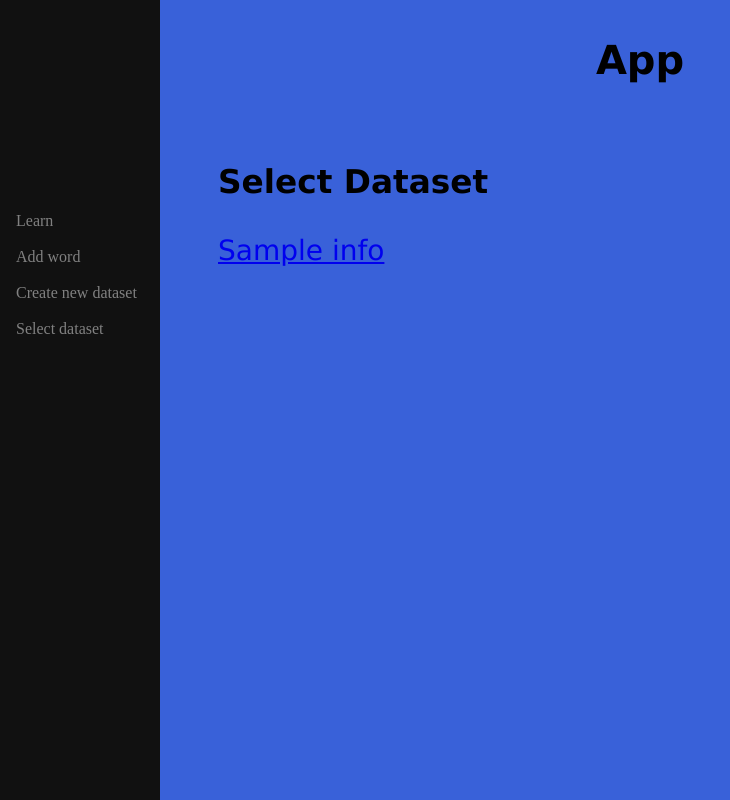
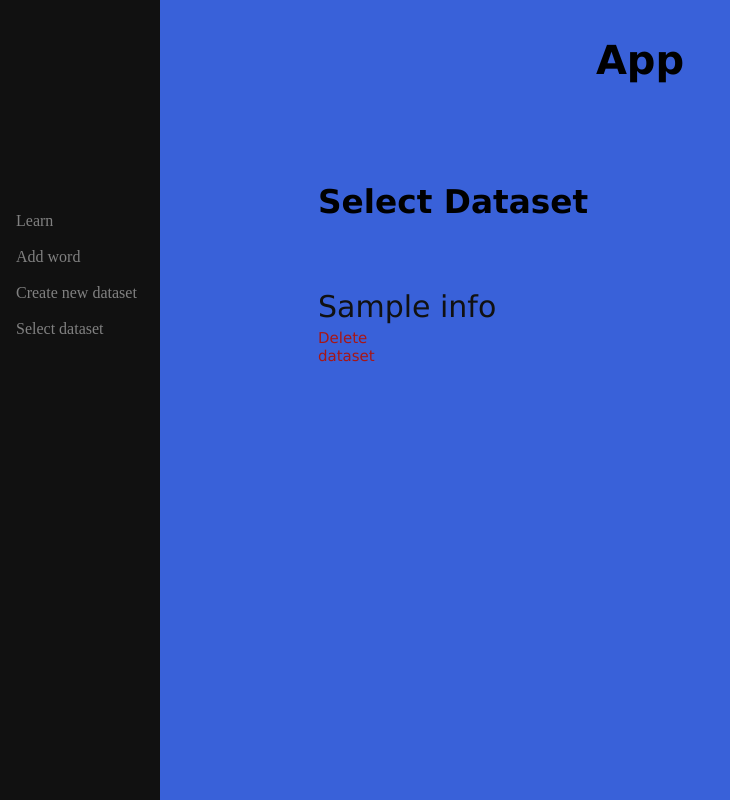
Before and after one commit to kamilpinas12/Word-Learn-App, a Flask app: page / in a window 1280 px wide. Shown: the whole page, without its empty margins (0-730 px from the left). Run offline with Flask 3, Linux system fonts and the light colour scheme; tables that the repository leaves empty hold one stand-in row (values such as "Sample post").

Commit message:
delete dataset

```diff
--- a/app/db_helpers.py
+++ b/app/db_helpers.py
@@ -9,7 +9,6 @@ def add_new_dataset(user_id, new_dataset_name):
     # created new database = return 1
     # dataset name already used = return 0
 
-    #check if name is already used
     is_name_used = db.session.query(User).filter_by(id=user_id).join(User.dataset).filter(DatasetInfo.name == new_dataset_name).first()
 
     if is_name_used is None:
--- a/app/models.py
+++ b/app/models.py
@@ -10,7 +10,7 @@ class User(db.Model):
     id: so.Mapped[int] = so.mapped_column(primary_key=True)
     username: so.Mapped[str] = so.mapped_column(sa.String(64), index=True, unique=True)
     dataset: so.WriteOnlyMapped['DatasetInfo'] = so.relationship(
-        back_populates='author')
+        back_populates='author', cascade='all, delete-orphan')
 
     def __repr__(self):
         return f'User {self.username}'
@@ -24,7 +24,7 @@ class DatasetInfo(db.Model):
     user_id: so.Mapped[int] = so.mapped_column(sa.ForeignKey(User.id), index=True)
 
     pair: so.WriteOnlyMapped['Pair'] = so.relationship(
-        back_populates='dataset_name')
+        back_populates='dataset_name', cascade='all, delete-orphan')
 
     def __repr__(self):
         return f'Dataset: {self.name}'
--- a/app/routes.py
+++ b/app/routes.py
@@ -60,6 +60,16 @@ def add_dataset():
     if form.validate_on_submit():
         new = form.dataset_name.data
         ret = add_new_dataset(global_user_id, new)
-        print(new, ret)
         return flask.render_template('add_dataset.html', feedback=ret, new_name=new, form=form)
     return flask.render_template('add_dataset.html', form=form, feedback=None, new_name=None)
+
+
+@app.route('/delete_dataset/<int:id>')
+def delete_dataset(id):
+    global global_dataset_id
+    if id == global_dataset_id:
+        global_dataset_id = None
+
+    DatasetInfo.query.filter_by(id=id).delete()
+    db.session.commit()
+    return flask.redirect('/')
--- a/app/static/styles.css
+++ b/app/static/styles.css
@@ -32,14 +32,48 @@ h1 {
 
 .sidenav a:hover{
     color: #f1f1f1;
+
 }
 
 .main {
-    margin-left: 200px;
+    margin-left: 300px;
+    margin-right: 10px;
     font-size: 28px;
     padding: 0px 10px;
-    margin-top: 70px;
+    margin-top: 90px;
     font-family: verdana;
+}
+
+
+.list {
+    padding-top: 30px;
+    margin_right: 10px;
+    width: 400px;
+}
+
+.list a {
+    display: block;
+    font-size: 30px;
+    text-decoration: none;
+    padding-top: 5px;
+    padding-right: 5px;
+    color: #111111;
+}
+
+
+.list a.delete_dataset {
+    font-size: 15px;
+    color: #a81616;
+    width: 110px;
+}
+
+.list a.delete_dataset:hover{
+    color: #ff0000;
+}
+
+
+.list a:hover{
+    color: #bebebe;
 }
 
 @media screen and (max-height: 450px){
--- a/app/templates/select_dataset.html
+++ b/app/templates/select_dataset.html
@@ -5,9 +5,12 @@
     <h4>There are no datasets</h4>
 {% else %}
     <h3>Select Dataset</h3>
+    <div class="list">
     {% for dataset in datasets %}
         <a href="/set_dataset/{{dataset.id}}">{{dataset.name}}</a>
+            <a href="/delete_dataset/{{dataset.id}}", class="delete_dataset">Delete dataset</a>
         <br>
     {% endfor %}
+    </div>
 {% endif %}
 {% endblock %}
```
Also changed, not shown: app.db.
